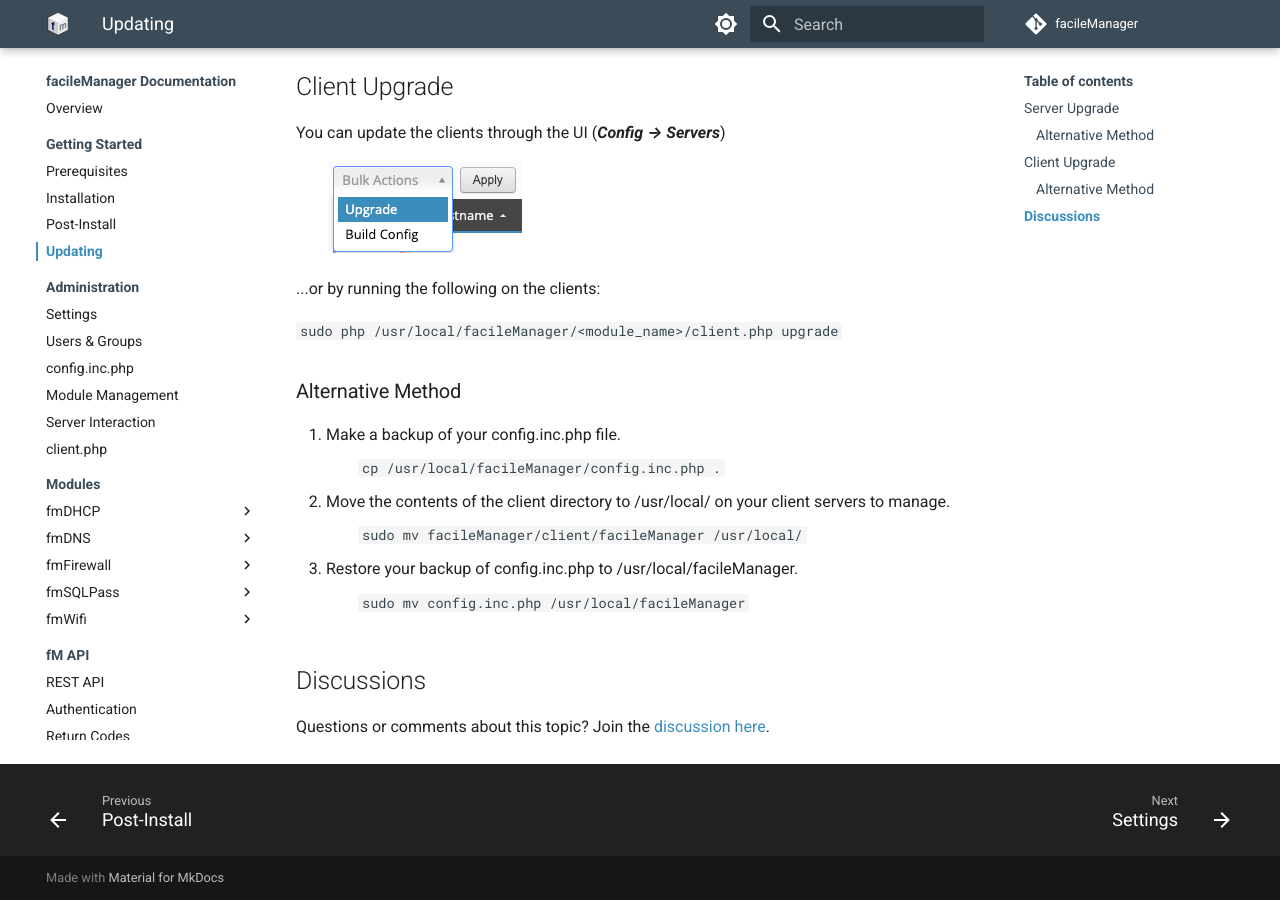
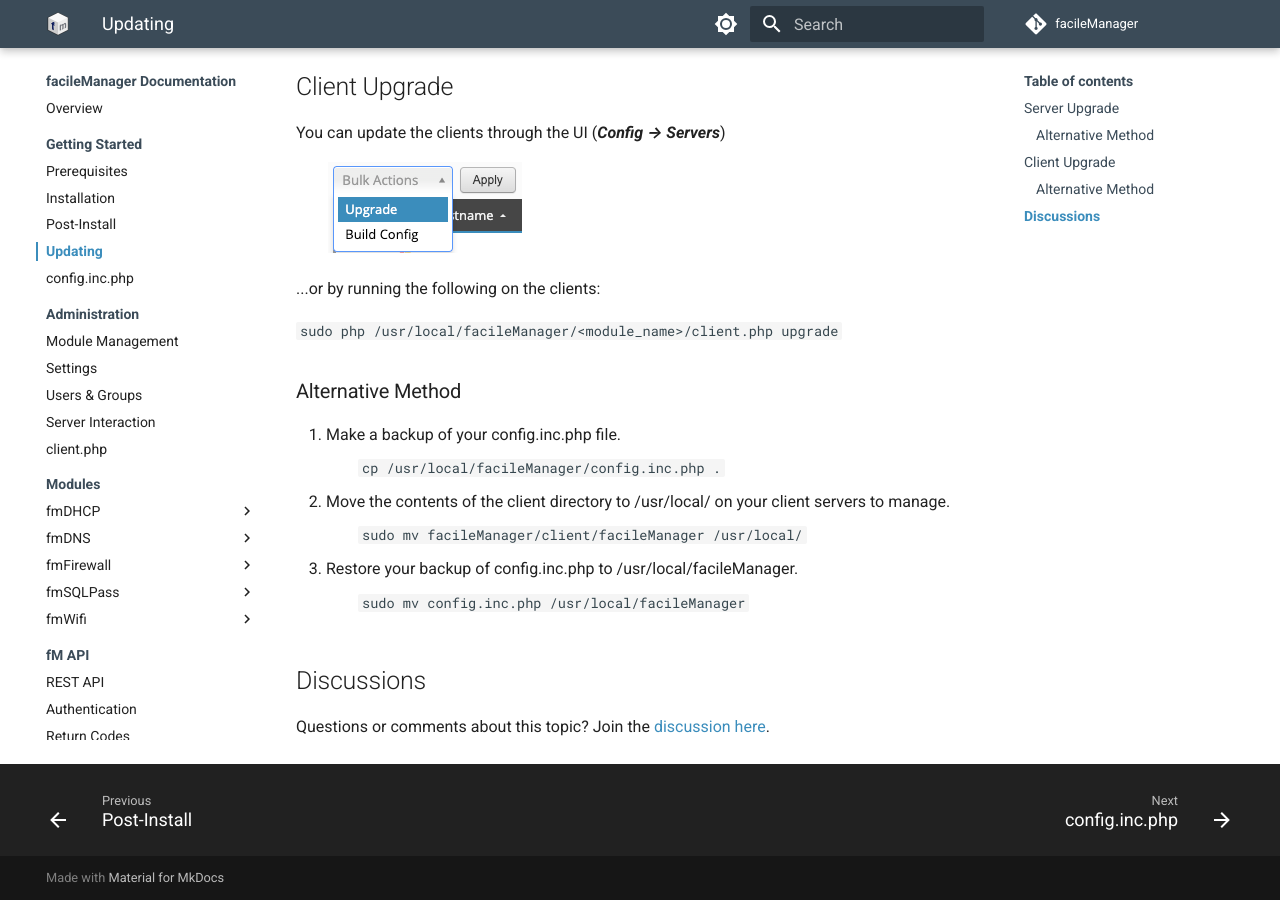
Before and after one commit to facileManager/facileManager-docs, an MkDocs documentation site: the page built from docs/getting-started/update.md, in a window 1280 px wide and 900 px high, scrolled down 1359 px. Built offline with MkDocs 1.6.1 and Material for MkDocs 9.7.7, drawn with Linux system fonts in a browser that asks for light colours; comment, search, counter and statistics services are not loaded; some of the changed lines change nothing that is shown.

Commit message:
Update mkdocs.yml

```diff
--- a/mkdocs.yml
+++ b/mkdocs.yml
@@ -45,11 +45,11 @@
     - 'Installation': getting-started/basic-install.md
     - 'Post-Install': getting-started/post-install.md
     - 'Updating': getting-started/update.md
+    - 'config.inc.php': admin/config.inc.php.md
   - 'Administration':
+    - 'Module Management' : admin/manage-modules.md
     - 'Settings': admin/settings.md
     - 'Users & Groups': admin/manage-users.md
-    - 'config.inc.php': admin/config.inc.php.md
-    - 'Module Management' : admin/manage-modules.md
     - 'Server Interaction' : admin/servers.md
     - 'client.php' : admin/client.php.md
   - 'Modules':
@@ -149,9 +149,9 @@
 
 plugins:
   - search
-  - git-revision-date-localized
-  - git-committers:
-      repository: facileManager/facileManager-docs
+  # - git-revision-date-localized
+  # - git-committers:
+      # repository: facileManager/facileManager-docs
 
 extra_css:
   - extra.css
```
